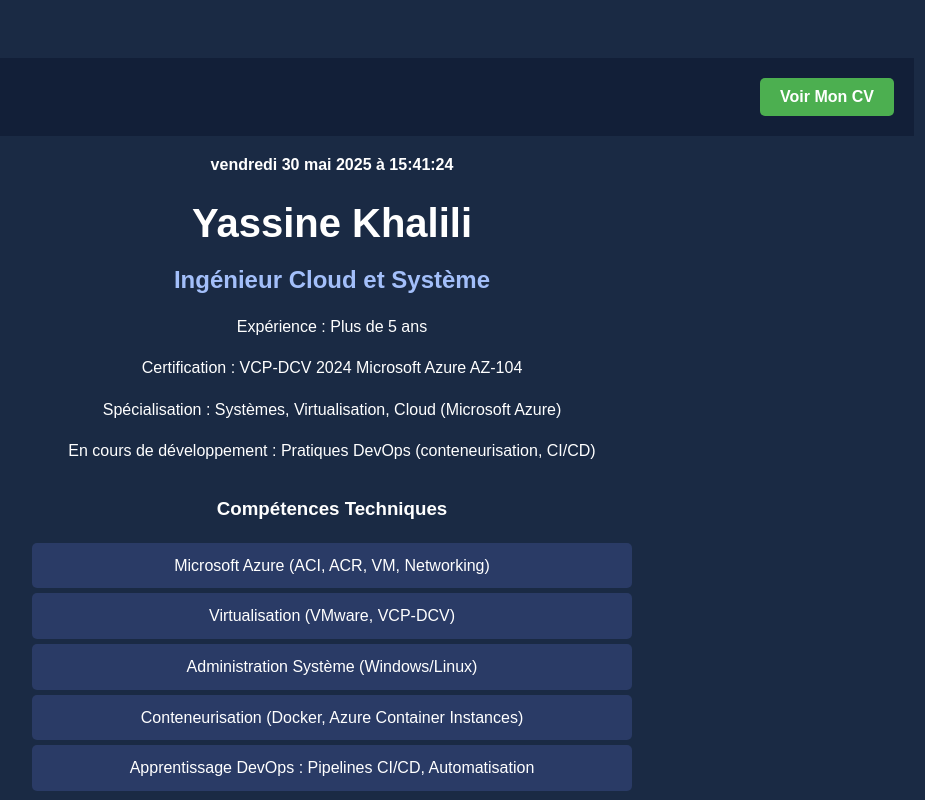
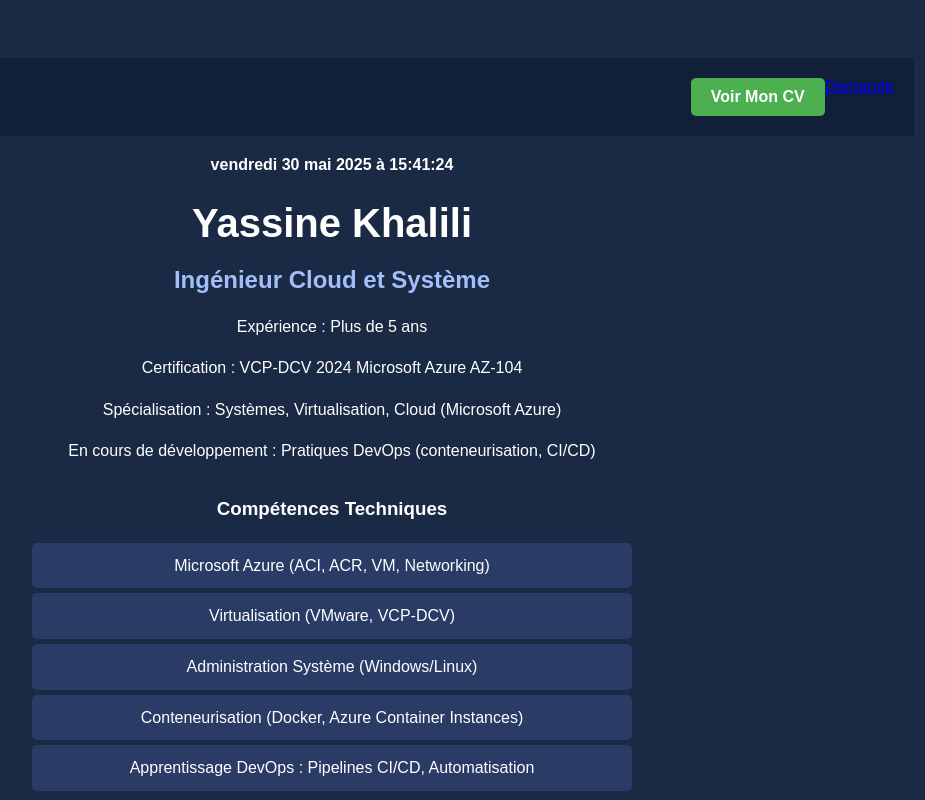
Before and after one commit to khalilii/yassine-portfolio, a plain HTML site: page index.html in a window 1280 px wide. Shown: the top 800 px of the page, without its empty margins (308-1233 px from the left). Drawn offline with Linux system fonts and the light colour scheme.

Commit message:
Update index.html ajout Boutton demande

```diff
--- a/index.html
+++ b/index.html
@@ -59,6 +59,7 @@
 <body>
   <div class="top-bar">
     <a href="CV_YassineKhalili_Avril2025.pdf" target="_blank" class="cv-button">Voir Mon CV</a>
+    <a href="demande.html" class="btn btn-secondary" target="_blank">Demande</a>
   </div>
 
 
```
